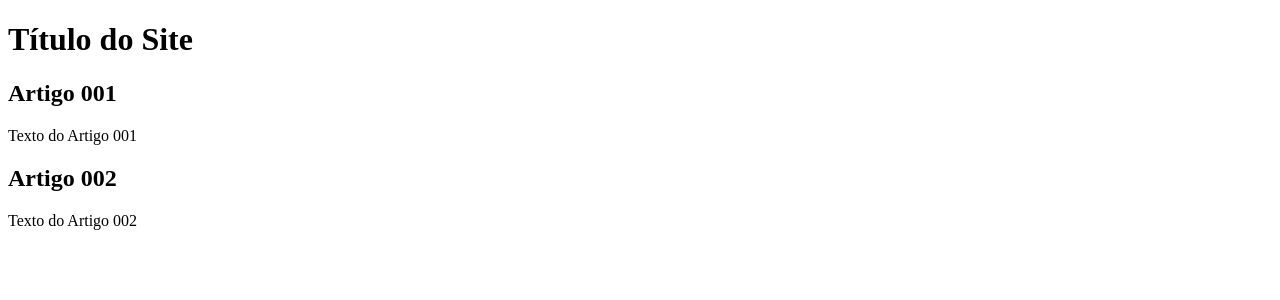
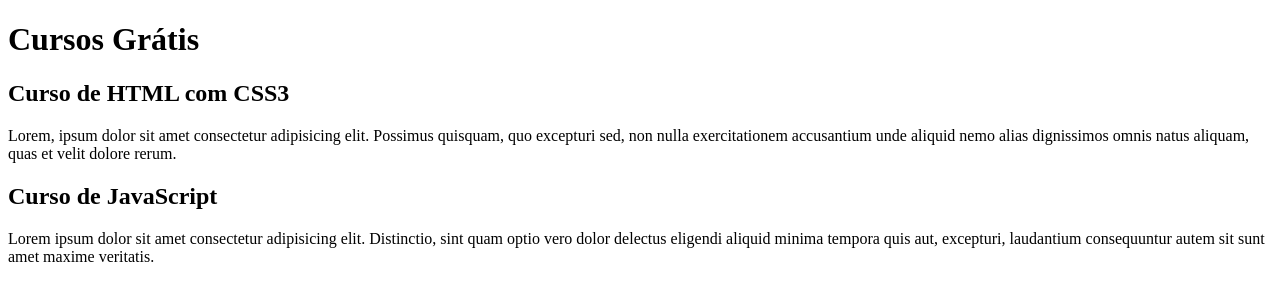
Before and after one commit to WillieSoares/Projeto-Site-Curso-em-Video-1, a plain HTML site: page index.html in a window 1280 px wide. Drawn offline with Linux system fonts and the light colour scheme.

Commit message:
Comecei a escrever conteúdo

```diff
--- a/index.html
+++ b/index.html
@@ -9,15 +9,15 @@
 <body>
     <main>
         <header>
-            <h1>Título do Site</h1>
+            <h1>Cursos Grátis</h1>
         </header>
         <article>
-            <h2>Artigo 001</h2>
-            <p>Texto do Artigo 001</p>
+            <h2>Curso de HTML com CSS3</h2>
+            <p>Lorem, ipsum dolor sit amet consectetur adipisicing elit. Possimus quisquam, quo excepturi sed, non nulla exercitationem accusantium unde aliquid nemo alias dignissimos omnis natus aliquam, quas et velit dolore rerum.</p>
         </article>
         <article>
-            <h2>Artigo 002</h2>
-            <p>Texto do Artigo 002</p>
+            <h2>Curso de JavaScript</h2>
+            <p>Lorem ipsum dolor sit amet consectetur adipisicing elit. Distinctio, sint quam optio vero dolor delectus eligendi aliquid minima tempora quis aut, excepturi, laudantium consequuntur autem sit sunt amet maxime veritatis.</p>
         </article>
     </main>
 
```
